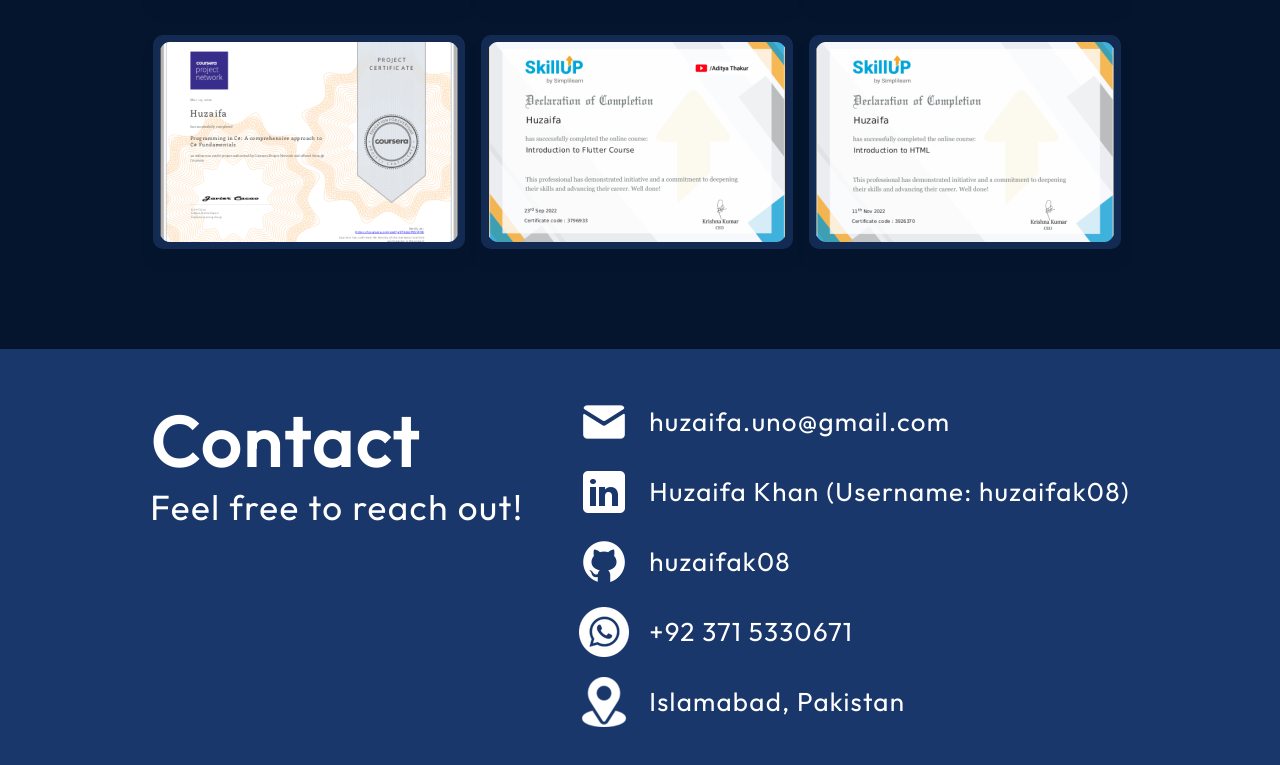
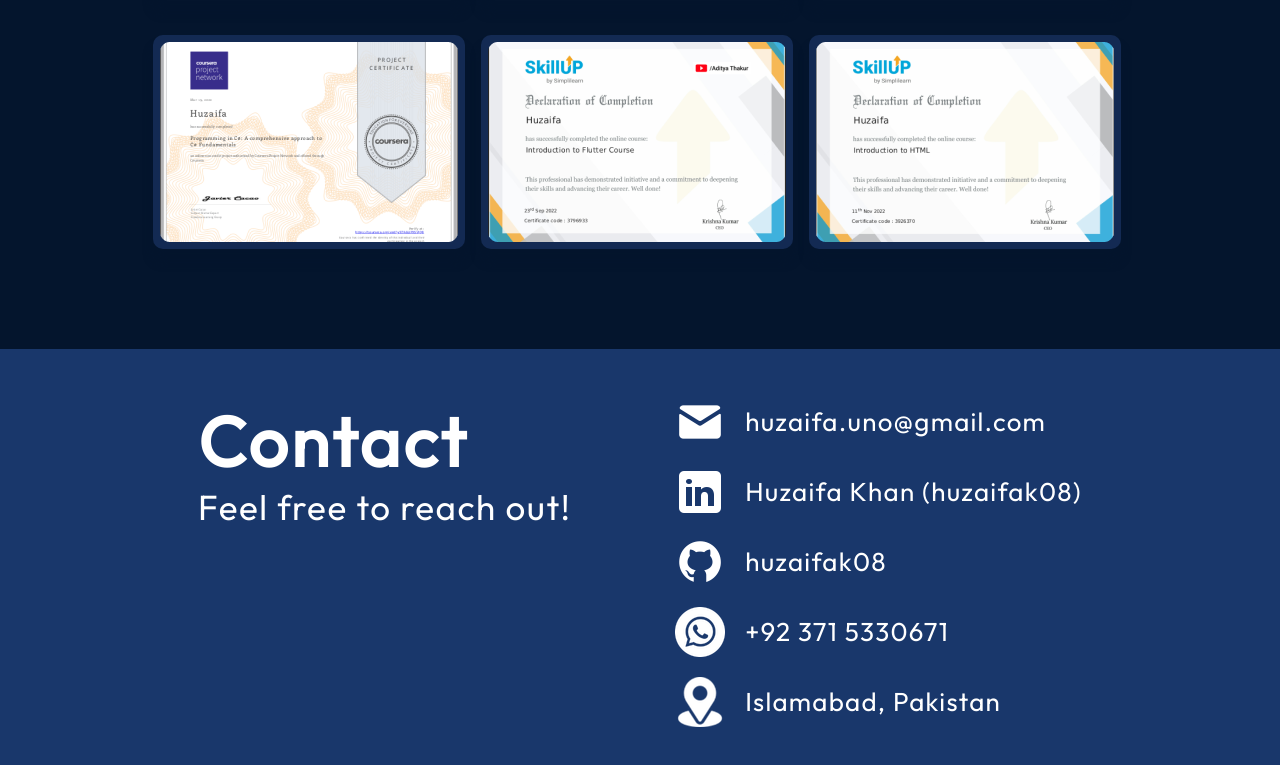
Before and after one commit to huzaifak08/Huzaifa-Portfolio, a React (Vite) app: page / in a window 1280 px wide. Shown: the part 3638-4403 px from the top of the page. Built offline with nearby package versions, Linux system fonts and the light colour scheme.

Commit message:
linkedin

```diff
--- a/src/components/contact/Contact.jsx
+++ b/src/components/contact/Contact.jsx
@@ -23,7 +23,7 @@ function Contact() {
             alt="Linkedin icon"
           />
           <a href="https://www.linkedin.com/in/huzaifak08/" target="_blank">
-            Huzaifa Khan (Username: huzaifak08)
+            Huzaifa Khan (huzaifak08)
           </a>
         </li>
 
```
